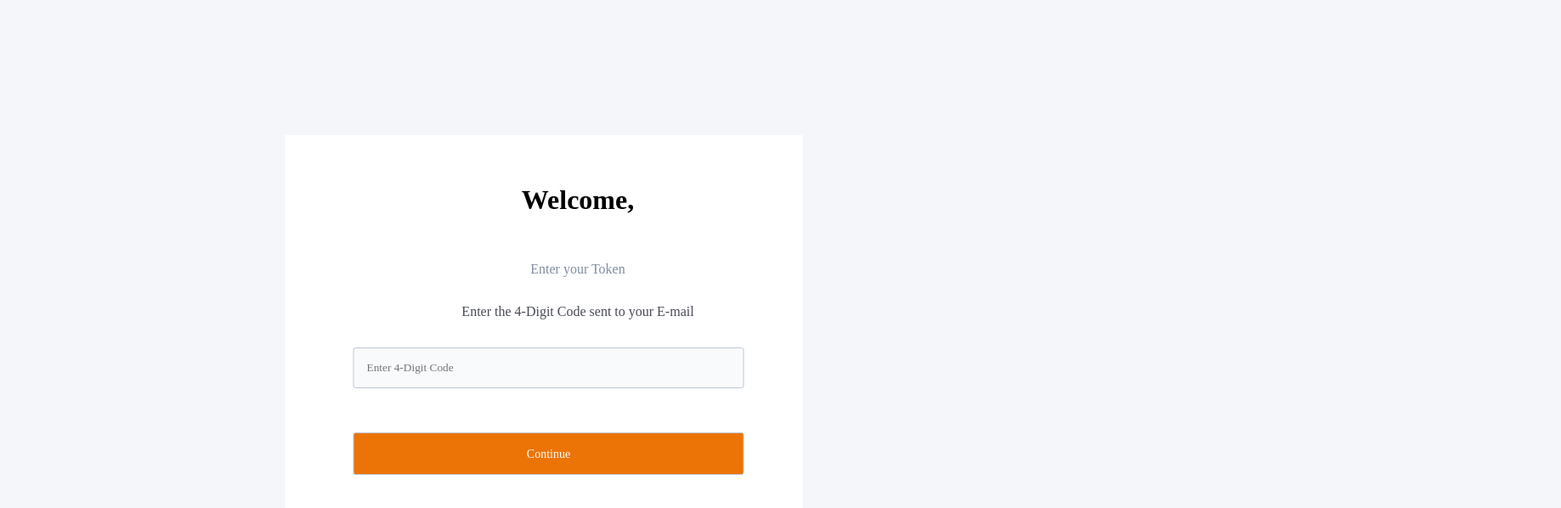
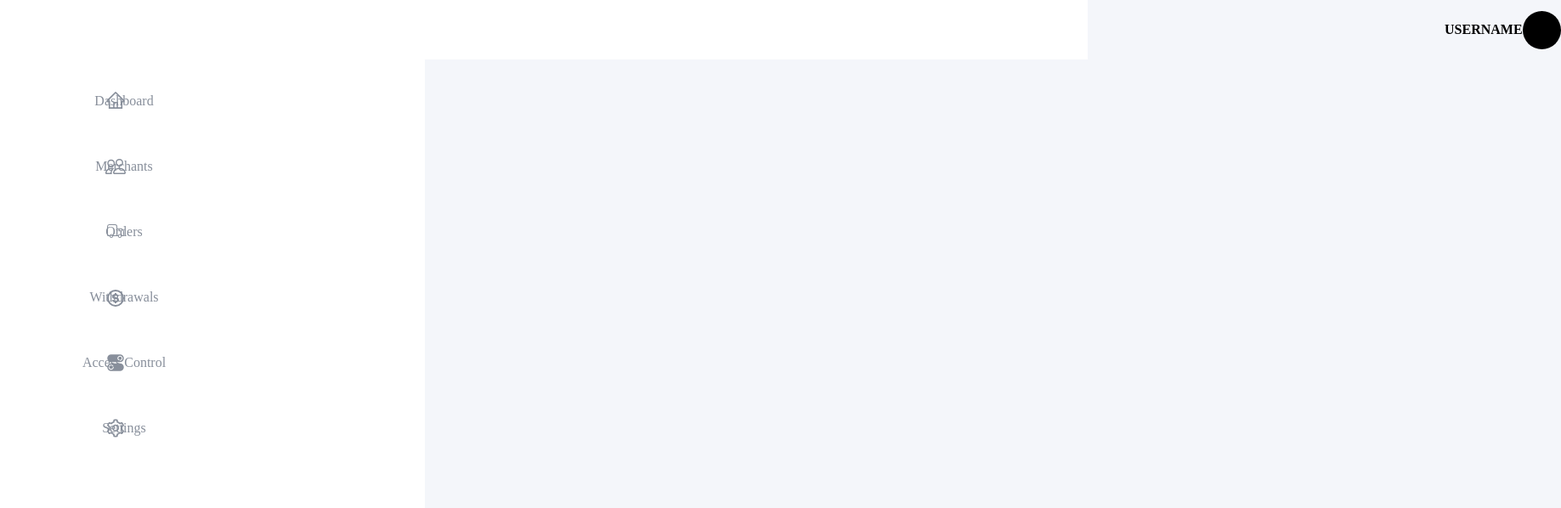
Before and after one commit to skkyfallen/LaundRun, a React (Create React App) app: page / in a window 1280 px wide. Shown: the top 598 px of the page at 85% size, 1837 px wide, since content can reach past the window. Built offline with nearby package versions, Linux system fonts and the light colour scheme.

Commit message:
Chnages to Admin Home View

```diff
--- a/package.json
+++ b/package.json
@@ -8,6 +8,7 @@
     "@testing-library/user-event": "^13.5.0",
     "react": "^18.2.0",
     "react-dom": "^18.2.0",
+    "react-icons": "^4.7.1",
     "react-router-dom": "^6.8.0",
     "react-scripts": "5.0.1",
     "web-vitals": "^2.1.4"
--- a/src/App.js
+++ b/src/App.js
@@ -4,6 +4,7 @@ import {useNavigate} from "react-router-dom";
 import AdminPassword from "./UserControl/AdminPassword.jsx"
 import AdminToken from "./UserControl/AdminToken.jsx";
 import AdminLogin from "./UserControl/AdminLogin.jsx";
+import AdminHome from './Components/Admin Home/AdminHome';
 import {Route, BrowserRouter,Routes} from "react-router-dom";
 
 function App() {
@@ -11,7 +12,7 @@ function App() {
     <BrowserRouter>
     <div className="App">
       <Routes>
-        <Route path="/" element={<AdminToken/>}/>
+        <Route path="/" element={<AdminHome/>}/>
         <Route path="/password" element={<AdminPassword/>}/>
         <Route path="/login" element={<AdminLogin/>}/>
       </Routes>
--- /dev/null
+++ b/src/Components/Admin Home/AdminHome.css
@@ -0,0 +1,61 @@
+* {
+  box-sizing: border-box;
+  margin: 0;
+  padding: 0;
+  /* background-color: #1E1E1E; */
+}
+
+/* .navbar {
+  height: 50px;
+  padding: 10px;
+} */
+/* header{
+    height:30px;
+    background-color: white;
+    min-height:50% !important
+} */
+section h1 {
+  font-family: "archivo";
+
+  /* background-color: white; */
+  position: absolute;
+  top: 150px;
+  right: -59px;
+}
+header {
+  height: 70px;
+  background-color: white;
+  display: flex;
+  align-items: center;
+}
+.circle {
+  background-color: black;
+  height: 45px;
+  width: 45px;
+  border-radius: 50%;
+  display: flex;
+  position: relative;
+}
+.prof-container {
+  display: flex;
+  position: relative;
+  align-items: center;
+  height: 60px;
+  margin-left: 1700px;
+  width: 1500px;
+}
+.table-container {
+  width: 500px;
+  height: 800px;
+  background-color: white;
+  /* position: absolute; */
+  /* right:-50px; */
+  position: absolute;
+  right: -500px;
+}
+.main-container {
+  width: 1500px;
+  display: flex;
+  align-items: center;
+  justify-content: center;
+}
--- /dev/null
+++ b/src/Components/Admin Home/AdminHome.jsx
@@ -0,0 +1,23 @@
+import React from "react";
+import AdminNav from "../Admin Navbar/AdminNav.jsx";
+import "../Admin Navbar/AdminNav.css";
+import EmptyHeader from "./EmptyHeader.jsx";
+import "./AdminHome.css";
+const AdminHome = () => {
+  return (
+    <div>
+      <header>
+        <div className="prof-container">
+          <h1>USERNAME </h1>
+          <span className="circle"></span>
+        </div>
+      </header>
+      <div className="main-container">
+        <div className="table-container"></div>
+      </div>
+      <AdminNav />
+    </div>
+  );
+};
+
+export default AdminHome;
--- /dev/null
+++ b/src/Components/Admin Home/EmptyHeader.css
@@ -0,0 +1,5 @@
+header{
+    height:30px;
+    z-index:2;
+    background-color: white;;
+}
--- /dev/null
+++ b/src/Components/Admin Home/EmptyHeader.jsx
@@ -0,0 +1,10 @@
+import React from 'react'
+
+const EmptyHeader = () => {
+  return (
+    <div>
+    </div>
+  )
+}
+
+export default EmptyHeader
--- /dev/null
+++ b/src/Components/Admin Navbar/AdminNav.css
@@ -0,0 +1,72 @@
+* {
+  font-family: "Archivo";
+  margin: 0;
+  padding: 0;
+  box-sizing: border-box;
+}
+nav {
+  background-color: white;
+  width: 232px;
+  height: 990.4px;
+}
+nav ul {
+  display: flex;
+  flex-direction: column;
+  justify-content: center;
+}
+nav ul li a {
+  z-index: 1;
+  position: relative;
+  left: 20px;
+  text-decoration: none;
+  list-style: none;
+  color: #888f9b;
+  font-family: "Archivo";
+  font-size: 16px;
+  padding-left: 20px;
+  font-weight: 500;
+  line-height: 17px;
+  font-style: normal;
+  transition: all 0.3s ease-in-out, 0.2s ease-in-out;
+}
+nav ul li a :hover {
+  color: black;
+}
+nav ul li {
+  padding: 20px;
+  margin-top: 20px;
+}
+.icon-list li {
+  list-style: none;
+  position: relative;
+  top: -330px;
+  left: 20px;
+}
+.icon-list div {
+  font-size: 24px;
+  color: #888f9b;
+}
+.home-icon {
+  position: absolute;
+  top: -116px;
+}
+.people-icon {
+  position: absolute;
+  top: -98px;
+}
+.orders-icon {
+  position: absolute;
+  top: -82px;
+}
+.cash-icon {
+  position: absolute;
+  top: -63px;
+}
+.access-icon {
+  position: absolute;
+  top: -47px;
+}
+.setting-icon {
+  position: absolute;
+  top: -30px;
+}
--- /dev/null
+++ b/src/Components/Admin Navbar/AdminNav.jsx
@@ -0,0 +1,75 @@
+import React from "react";
+import { AiOutlineHome, AiOutlineSetting } from "react-icons/ai";
+import { Link } from "react-router-dom";
+import { BsCashCoin, BsPeople } from "react-icons/bs";
+import { BiDollarCircle } from "react-icons/bi";
+import { CiDeliveryTruck } from "react-icons/ci";
+import { IoIosSwitch } from "react-icons/io";
+const AdminNav = () => {
+  return (
+    <div>
+      <nav>
+        <ul>
+          <li>
+            <a href="/dashboard">Dashboard</a>
+          </li>
+          <li>
+            <a href="/merchants">Merchants</a>
+          </li>
+          <li>
+            <a href="/orders">Orders</a>
+          </li>
+          <li>
+            <a href="withdrawals">Withdrawals</a>
+          </li>
+          <li>
+            <a href="/accessControl">Access Control</a>
+          </li>
+          <li>
+            <a href="/settings">Settings</a>
+          </li>
+        </ul>
+        <ul className="icon-list">
+          <li>
+            <div className="home-icon">
+              {" "}
+              <AiOutlineHome />
+            </div>
+          </li>
+          <li>
+            <div className="people-icon">
+              {" "}
+              <BsPeople />
+            </div>
+          </li>
+          <li>
+            <div className="orders-icon">
+              {" "}
+              <CiDeliveryTruck />
+            </div>
+          </li>
+          <li>
+            <div className="cash-icon">
+              {" "}
+              <BiDollarCircle />
+            </div>
+          </li>
+          <li>
+            <div className="access-icon">
+              {" "}
+              <IoIosSwitch />
+            </div>
+          </li>
+          <li>
+            <div className="setting-icon">
+              {" "}
+              <AiOutlineSetting />
+            </div>
+          </li>
+        </ul>
+      </nav>
+    </div>
+  );
+};
+
+export default AdminNav;
--- a/src/UserControl/AdminLogin.jsx
+++ b/src/UserControl/AdminLogin.jsx
@@ -20,10 +20,10 @@ const AdminLogin = () => {
       <section className="password-container">
         <h1 className="welcome">Hello,</h1>
         <p className="instruction">Sign in to your account</p>
-        <form className="password-form">
+        <form className="dfpassword-form">
           <p className="password-label">Username or Email</p>
           <input
-            type="text"
+            type="email"
             placeholder="Enter your username or email"
             className="password-field"
             name="password-field"
@@ -39,10 +39,16 @@ const AdminLogin = () => {
             value={values.password}
             onChange={handlePasswordChange}
           />
-          <input type="checkbox" className="checkbox"/>
+          <input type="checkbox" className="checkbox" />
           <p className="check-text">Keep me signed in</p>
-          <p className="forgot-text">Forgot Password?</p>
-          <button className="continue-btn3" type="submit" onClick={handleContinueClick}>
+          <p className="forgot-text">
+            <a href="/">Forgot Password?</a>
+          </p>
+          <button
+            className="continue-btn3"
+            type="submit"
+            onClick={handleContinueClick}
+          >
             Continue
           </button>
         </form>
--- a/src/UserControl/AdminToken.css
+++ b/src/UserControl/AdminToken.css
@@ -63,7 +63,7 @@ label {
   padding: 15px;
   width: 460px;
   height: auto;
-  height:48px;
+  height: 48px;
   transition: all 0.2s ease-in-out, 0.2s ease-in-out;
 }
 .form-field:focus {
```
Also changed, not shown: 1 other file (tests, documents, lock files or other folders).
